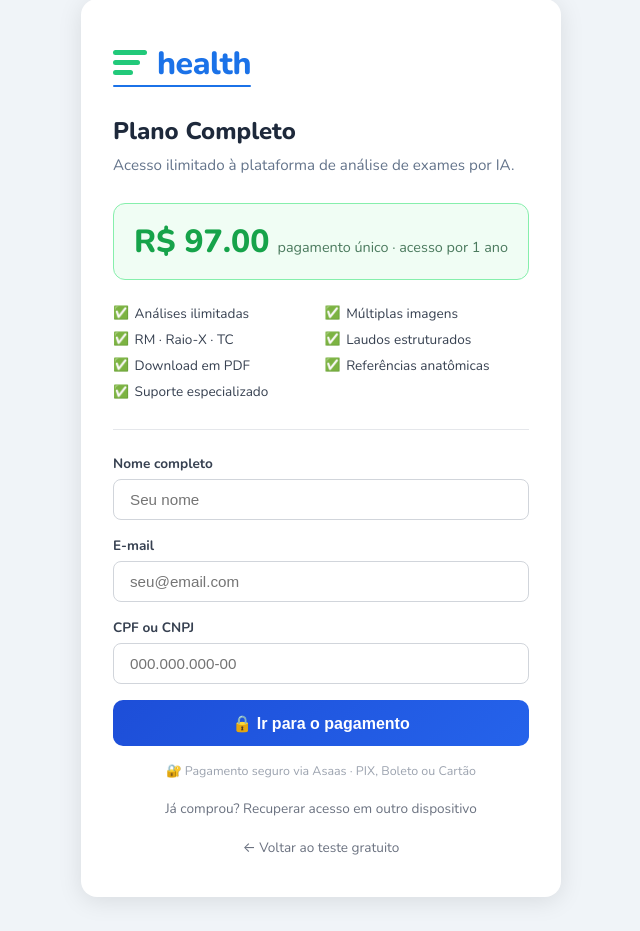
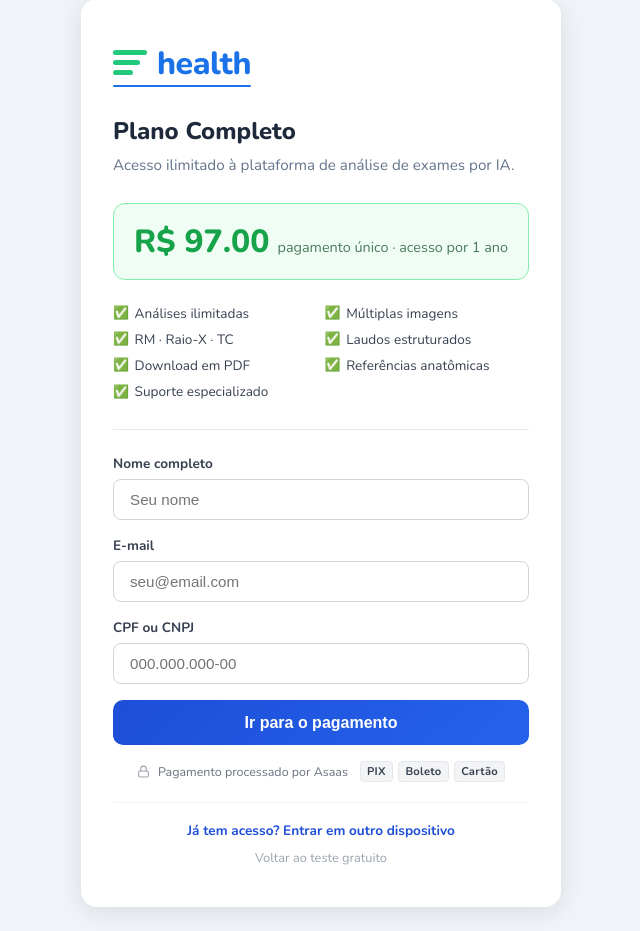
Before and after one commit to paulohramoss/analise-exame, a Flask app: page /checkout in a window 1280 px wide. Shown: the part 25-956 px from the top of the page, without its empty margins (319-959 px from the left). Before the commit the page ends 926 px from the top, so only its background shows below. Run offline with Flask 3, Linux system fonts and the light colour scheme.

```diff
--- a/templates/checkout.html
+++ b/templates/checkout.html
@@ -170,13 +170,6 @@
   .btn-pay:active { transform: translateY(0); }
   .btn-pay:disabled { opacity: .6; cursor: not-allowed; transform: none; }
 
-  .security-note {
-    text-align: center;
-    font-size: .78rem;
-    color: #9ca3af;
-    margin-top: 1rem;
-  }
-
   .flash {
     background: #fef2f2;
     border: 1px solid #fca5a5;
@@ -187,16 +180,65 @@
     margin-bottom: 1.25rem;
   }
 
-  .back-link {
-    display: block;
-    text-align: center;
+  .trust-bar {
+    display: flex;
+    align-items: center;
+    justify-content: center;
+    gap: .5rem;
+    margin-top: 1rem;
+    color: #6b7280;
+    font-size: .78rem;
+  }
+
+  .trust-bar svg {
+    flex-shrink: 0;
+    color: #9ca3af;
+  }
+
+  .trust-bar .methods {
+    display: flex;
+    align-items: center;
+    gap: .35rem;
+    margin-left: .25rem;
+  }
+
+  .method-badge {
+    background: #f3f4f6;
+    border: 1px solid #e5e7eb;
+    border-radius: 4px;
+    padding: 2px 6px;
+    font-size: .7rem;
+    font-weight: 700;
+    color: #374151;
+    letter-spacing: .3px;
+  }
+
+  .footer-links {
+    border-top: 1px solid #f1f5f9;
     margin-top: 1.25rem;
+    padding-top: 1.1rem;
+    display: flex;
+    flex-direction: column;
+    gap: .55rem;
+    align-items: center;
+  }
+
+  .link-recover {
     font-size: .85rem;
-    color: #6b7280;
+    color: #1d4ed8;
+    text-decoration: none;
+    font-weight: 600;
+  }
+
+  .link-recover:hover { text-decoration: underline; }
+
+  .link-back {
+    font-size: .8rem;
+    color: #9ca3af;
     text-decoration: none;
   }
 
-  .back-link:hover { color: #374151; }
+  .link-back:hover { color: #6b7280; }
 </style>
 </head>
 <body>
@@ -252,13 +294,26 @@
            required autocomplete="off" maxlength="18" inputmode="numeric">
 
     <button type="submit" class="btn-pay" id="btn-pay">
-      🔒 Ir para o pagamento
+      Ir para o pagamento
     </button>
   </form>
 
-  <p class="security-note">🔐 Pagamento seguro via Asaas · PIX, Boleto ou Cartão</p>
-  <a href="/acesso" class="back-link">Já comprou? Recuperar acesso em outro dispositivo</a>
-  <a href="/trial" class="back-link">← Voltar ao teste gratuito</a>
+  <div class="trust-bar">
+    <svg width="13" height="13" viewBox="0 0 24 24" fill="none" stroke="currentColor" stroke-width="2" stroke-linecap="round" stroke-linejoin="round">
+      <rect x="3" y="11" width="18" height="11" rx="2"/><path d="M7 11V7a5 5 0 0 1 10 0v4"/>
+    </svg>
+    Pagamento processado por Asaas
+    <div class="methods">
+      <span class="method-badge">PIX</span>
+      <span class="method-badge">Boleto</span>
+      <span class="method-badge">Cartão</span>
+    </div>
+  </div>
+
+  <div class="footer-links">
+    <a href="/acesso" class="link-recover">Já tem acesso? Entrar em outro dispositivo</a>
+    <a href="/trial" class="link-back">Voltar ao teste gratuito</a>
+  </div>
 </div>
 
 <script>
```
